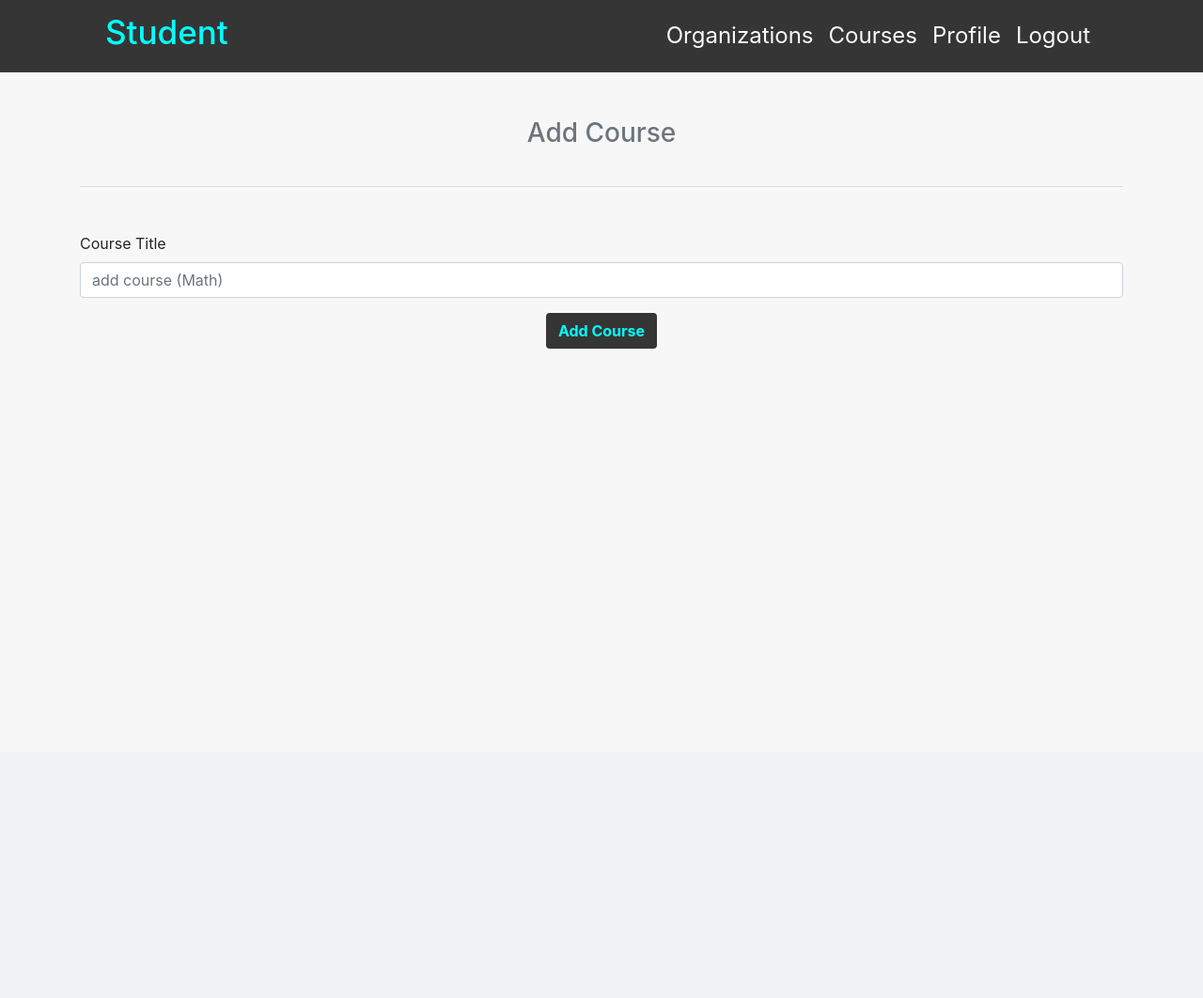
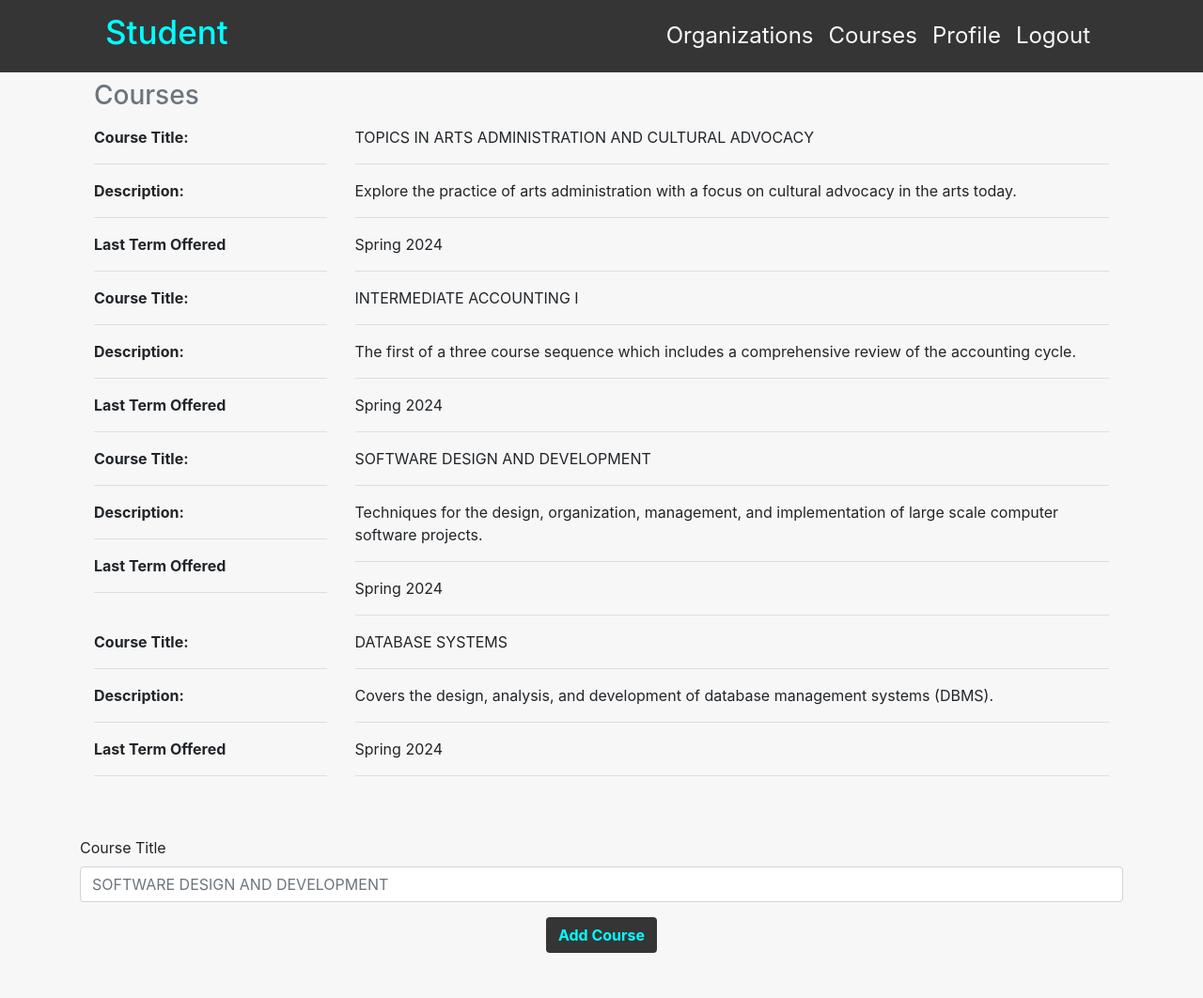
Before and after one commit to wilkensoncode/studentapp, a Flask app: page /courses in a window 1280 px wide. Shown: the whole page at 94% size. Before the commit the page ends 371 px from the top, so only its background shows below. Run offline with Flask 3, Linux system fonts and the light colour scheme; the visitor is signed in with stand-in values (Sample User, id 1); data that the repository does not hold is empty; some libraries are stand-ins or nearby versions.

Commit message:
update courses

```diff
--- a/website/auth.py
+++ b/website/auth.py
@@ -15,6 +15,9 @@ def login():
         password = request.form.get('password')
 
         user = User.query.filter_by(email=email).first()
+        users = User.query.filter_by(email=email).all()
+
+
         if user:
             if check_password_hash(user.password, password):
                 flash('Logged in successfully', category='success')
@@ -25,7 +28,7 @@ def login():
         else:
             flash('Incorrect email, enter another or create an account', category='error')
 
-    return render_template('login.html', user=current_user)
+    return render_template('login.html', user=current_user, users=current_user)
 
 
 @auth.route('/logout')
--- /dev/null
+++ b/website/static/js/courses.json
@@ -0,0 +1,22 @@
+{
+    "course1":{
+        "title":"TOPICS IN ARTS ADMINISTRATION AND CULTURAL ADVOCACY",
+        "desc":"Explore the practice of arts administration with a focus on cultural advocacy in the arts today.",
+        "term":"Spring 2024"
+    },
+    "course2":{
+        "title":"INTERMEDIATE ACCOUNTING I",
+        "desc":"The first of a three course sequence which includes a comprehensive review of the accounting cycle.",
+        "term":" Spring 2024"
+    },
+    "course3":{
+        "title":" SOFTWARE DESIGN AND DEVELOPMENT",
+        "desc":"Techniques for the design, organization, management, and implementation of large scale computer software projects. ",
+        "term":"Spring 2024"
+    },
+    "course4":{
+        "title":"DATABASE SYSTEMS",
+        "desc":"Covers the design, analysis, and development of database management systems (DBMS). ",
+        "term":"Spring 2024"
+    }
+}
--- a/website/templates/course.html
+++ b/website/templates/course.html
@@ -1,33 +1,35 @@
 {% extends 'base.html' %}
 {% block title %} courses {% endblock %}
 {% block body %}
-<h3 align="center" class="pt-5 pb-4 text-muted">Add Course</h3>
-<hr>
-{% for course in user.courses %}
 
-<div class="row">
+
+
+<h3 class="pt-2 pb-2 text-muted container">Courses</h3>
+
+{% for _, course in courses.items() %}
+<div class="row  ">
     <div class="col courses d-flex justify-content-center">
+        <div class="col-3">
+            <div class="font-weight-bold font-size:25px align-self-center">
+                Course Title:
+            </div>
+            <hr>
+            <div class="font-weight-bold pr-2">Description:</div>
+            <hr>
+            <div class="font-weight-bold pr-2">Last Term Offered</div>
+            <hr>
+        </div>
         <div class="col">
-            <div class="font-weight-bold font-size:25px"> Course Number:</div>
-            <div class="font-weight-bold pr-2"> Course Title:</div>
-            <div class="font-weight-bold pr-2"> Course Date:</div>
-        </div>
-        <div class="col ">
-            <div> {{course.course_number}} </div>
-            <div> {{course.course_title}} </div>
-            <div> {{course.course_date}} </div>
-            <div> {{course.course_credit}} </div>
+            <div> {{course.title}}</div>
+            <hr>
+            <div> {{course.desc}} </div>
+            <hr>
+            <div>{{course.term}} </div>
+            <hr>
         </div>
 
-        <div class="col">
-            <div> {{course.course_credit}} </div>
-            <div> {{course.course_credit}} </div>
-            <div> {{course.course_credit}} </div>
-            <div class="font-weight-bold pr-2"> Course Credit: <span class="pl-2"> {{course.credit}}</span></div>
-        </div>
     </div>
 </div>
-<hr>
 
 {% endfor %}
 
@@ -36,7 +38,8 @@
     <div class="form-row">
         <div class="form-group col">
             <label for="course">Course Title</label>
-            <input class="form-control" type="text" id="course" name="course_title" placeholder="add course (Math)" />
+            <input class="form-control" type="text" id="course" name="course_title"
+                placeholder="SOFTWARE DESIGN AND DEVELOPMENT" />
         </div>
     </div>
     <div class="btn-align pb-5">
--- a/website/views.py
+++ b/website/views.py
@@ -63,6 +63,11 @@ def delete_note():
 @views.route('/courses', methods=['GET', 'POST'])
 @login_required
 def courses():
+    from app import create_app
+    app = create_app()
+    static_folder = app.static_folder
+    current_directory = os.getcwd()
+
     if request.method == 'POST':
         course_title = request.form.get('course_title')
         if len(course_title) < 3:
@@ -73,24 +78,13 @@ def courses():
             db.session.commit()
             flash('Course added!', category='cuccsess')
 
-    return render_template('course.html', user=current_user)
+    json_path = os.path.join(current_directory, static_folder, 'js', 'courses.json')
+    with open(json_path) as json_file:
+        courses = json.load(json_file)
+
+    return render_template('course.html', user=current_user, courses=courses)
 
 @views.route('/profile')
 @login_required
 def profile():
-    # if request.method == 'POST':
-    #     student_class = request.form.get("student_class")
-    #     status = request.form.get("status")
-    #     student_type = request.form.get("student_type")
-    #     residency = request.form.get("residency")
-    #     first_term = request.form.get("first_term")
-    #     last_term = request.form.get("last_term")
-    #     user_id = request.form.get("user_id")
-
-    #     generalInformation = (
-    #         GeneralInformation(status=GeneralInformation.status())
-
-    #                                             )
-
-
     return render_template('profile.html', user=current_user)
```
Also changed, not shown: website/models.py (+21 -1 lines), website/templates/profile.html (+40 -5 lines), website/templates/sign_up.html (+4 -8 lines).
